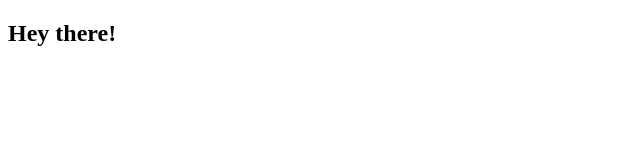
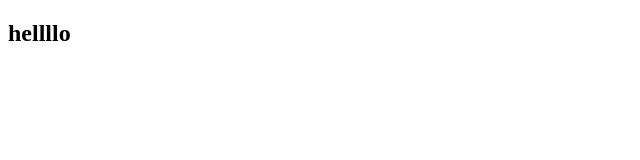
Before and after one commit to ishraqahmednihal/my-first-website, a plain HTML site: page index.html in a window 1280 px wide. Shown: the whole page, without its empty margins (0-640 px from the left). Drawn offline with Linux system fonts and the light colour scheme.

Commit message:
MY-FIRST-WEBSITE

```diff
--- a/index.html
+++ b/index.html
@@ -7,6 +7,6 @@
     <title>Document</title>
 </head>
 <body>
-    <h2>Hey there!</h2>
+    <h2>hellllo</h2>
 </body>
 </html>
```
Also changed, not shown: 1 other file.
